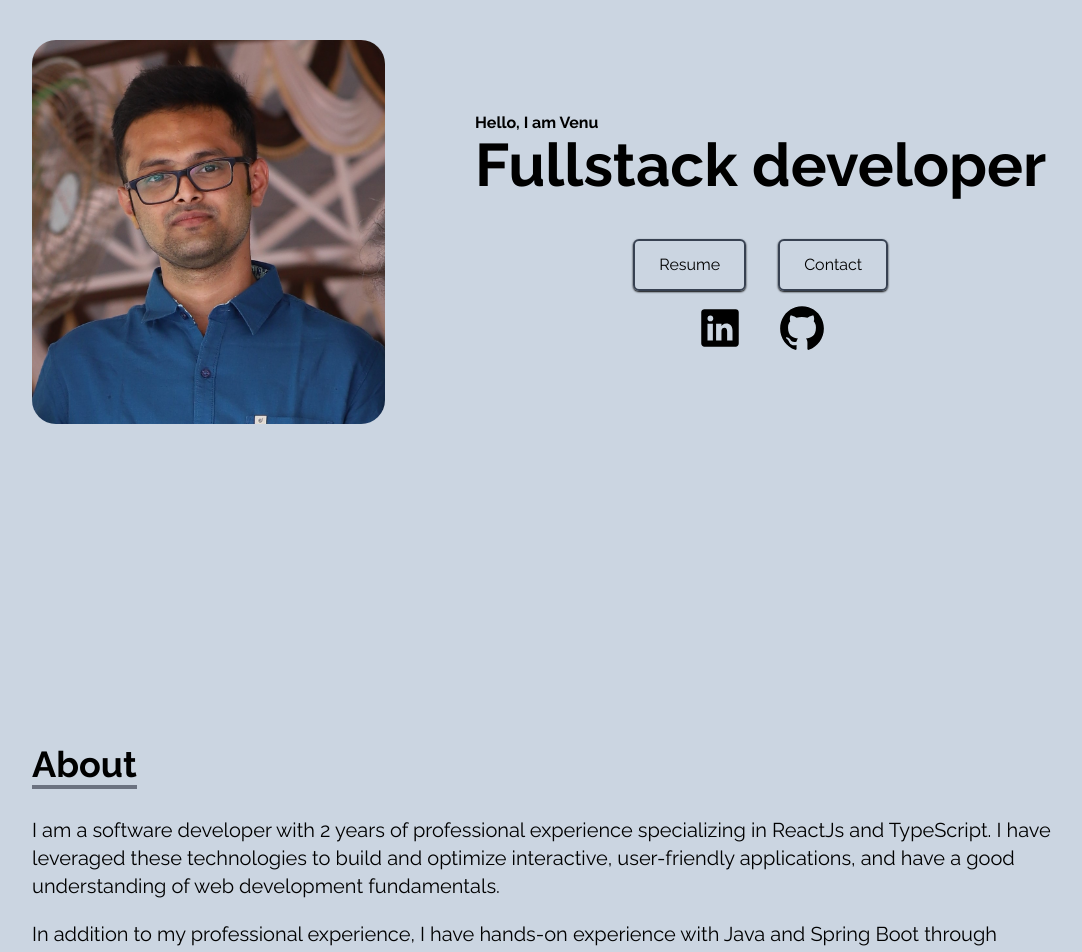
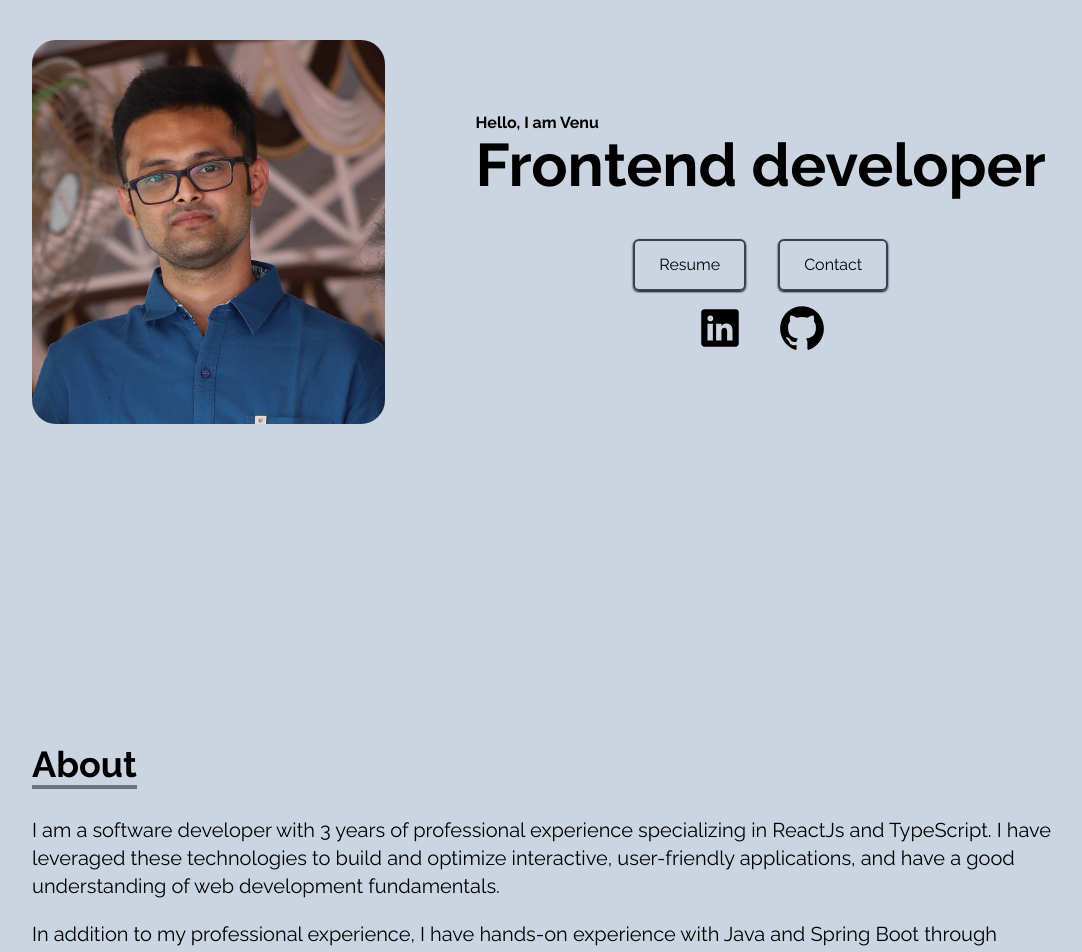
Before and after one commit to V24039/css-portfolio, a React (Create React App) app: page / in a window 1280 px wide. Shown: the part 200-1152 px from the top of the page, without its empty margins (96-1178 px from the left). Built offline with nearby package versions, Linux system fonts and the light colour scheme.

Commit message:
regular update

```diff
--- a/src/components/Pages/About/About.tsx
+++ b/src/components/Pages/About/About.tsx
@@ -10,7 +10,7 @@ const About = () => {
         <text className="border-b-4 border-gray-500">About</text>
       </p>
       <p className="text-xl pb-5">
-        I am a software developer with 2 years of professional experience
+        I am a software developer with 3 years of professional experience
         specializing in ReactJs and TypeScript. I have leveraged these
         technologies to build and optimize interactive, user-friendly
         applications, and have a good understanding of web development
--- a/src/components/Pages/Home/Home.tsx
+++ b/src/components/Pages/Home/Home.tsx
@@ -31,7 +31,7 @@ export const Home = () => {
         <section>
           <h2 className="font-bold">Hello, I am Venu</h2>
           <h2 className="text-4xl sm:text-6xl font-bold">
-            Fullstack developer
+            Frontend developer
           </h2>
         </section>
         <section>
```
Also changed, not shown: 1 other file (tests, documents, lock files or other folders).
